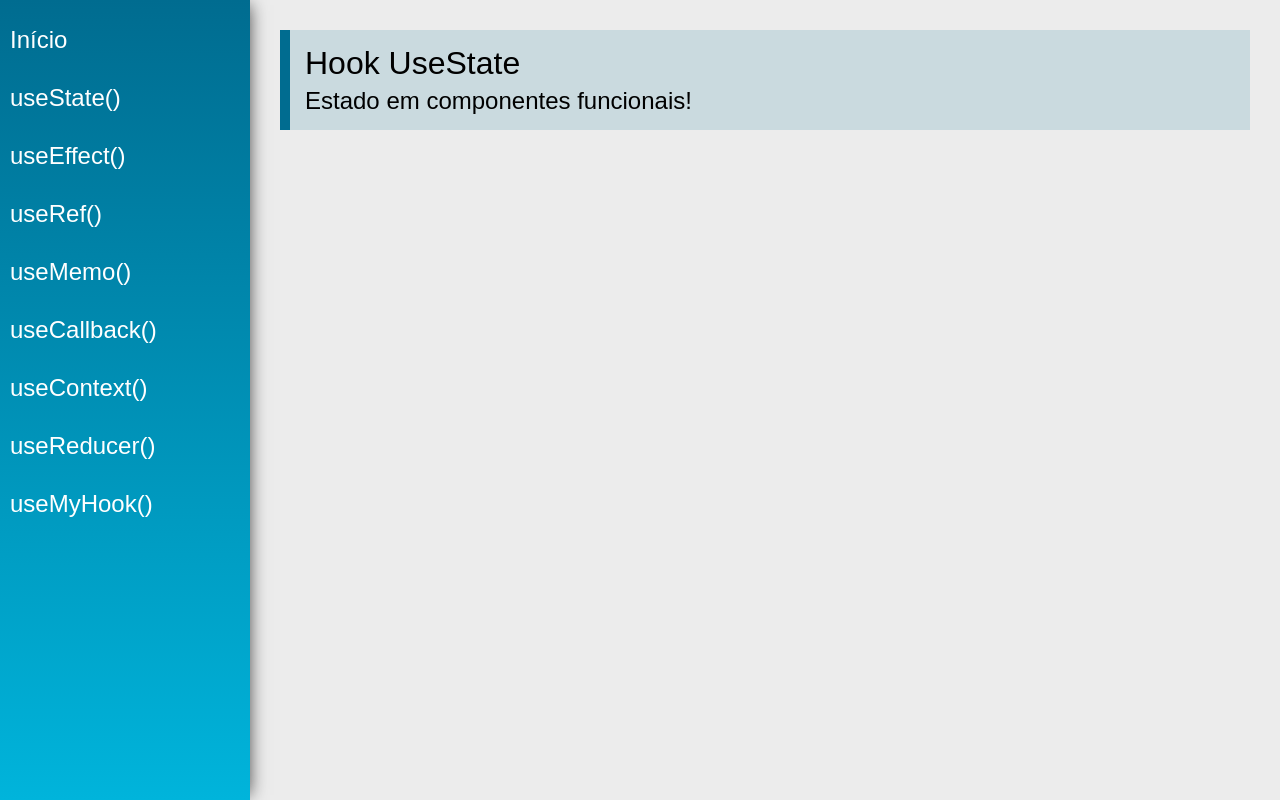
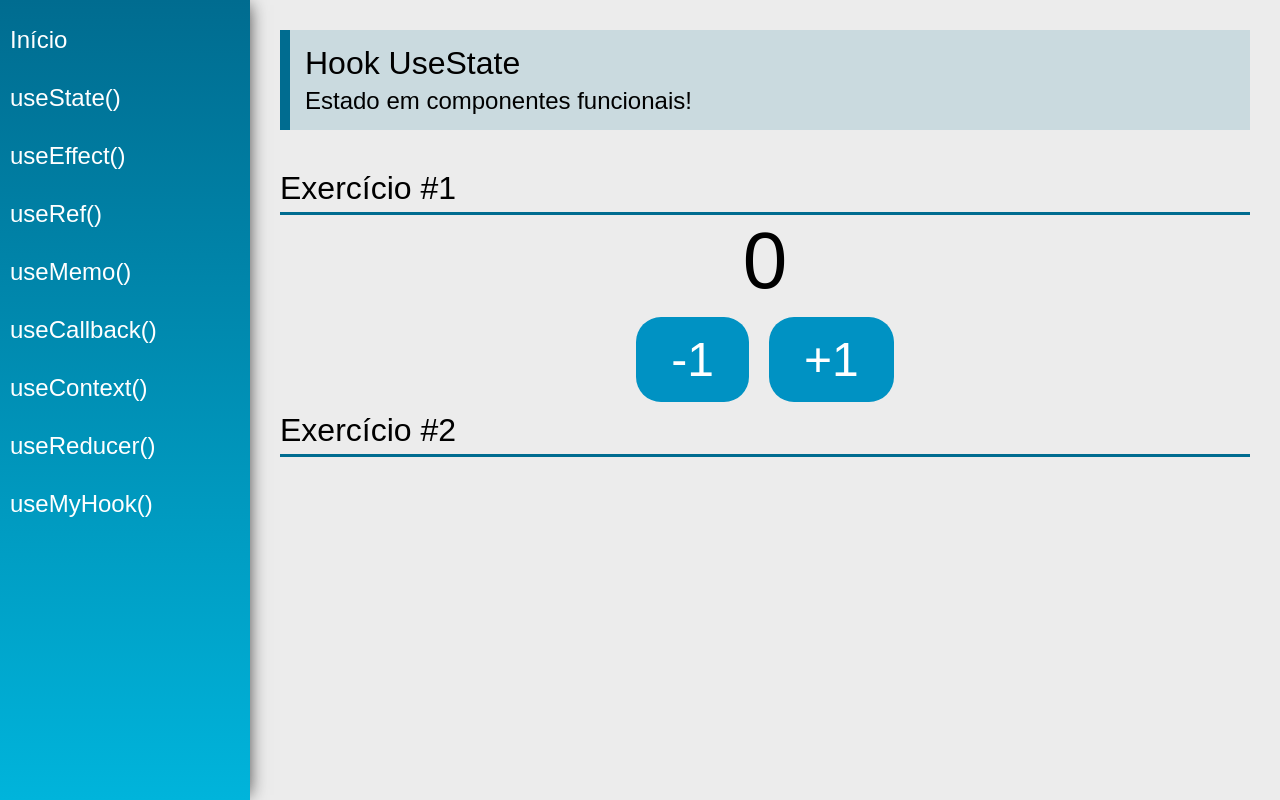
Before and after one commit to luicil/Hooks, a React (Create React App) app: page /useState in a window 1280 px wide. Built offline with nearby package versions, Linux system fonts and the light colour scheme.

Commit message:
UseState1

```diff
--- a/src/views/examples/UseState.jsx
+++ b/src/views/examples/UseState.jsx
@@ -1,13 +1,29 @@
-import React from 'react'
+import React, { useState } from 'react'
 import PageTitle from '../../components/layout/PageTitle'
+import SectionTitle from '../../components/layout/SectionTitle'
 
 const UseState = (props) => {
+
+    const[count, setCount] = useState(0)
+
+
     return (
         <div className="UseState">
             <PageTitle
                 title="Hook UseState"
                 subtitle="Estado em componentes funcionais!"
             />
+            <SectionTitle title="Exercício #1" />
+            <div className="center">
+                <span className="text">{count}</span>
+                <div>
+                    <button id="btnMinus" className="btn"
+                        onClick={() => setCount(count-1)}>-1</button>
+                    <button id="btnPlus" className="btn"
+                        onClick={() => setCount(count+1)}>+1</button>
+                </div>
+            </div>
+            <SectionTitle title="Exercício #2" />
         </div>
     )
 }
```
